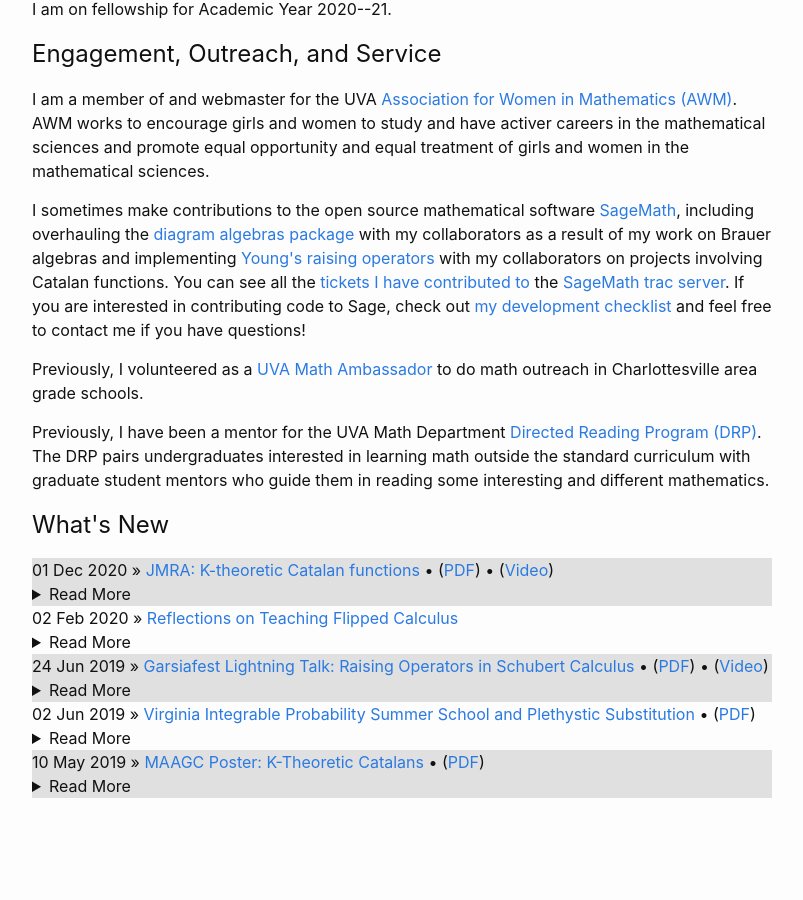
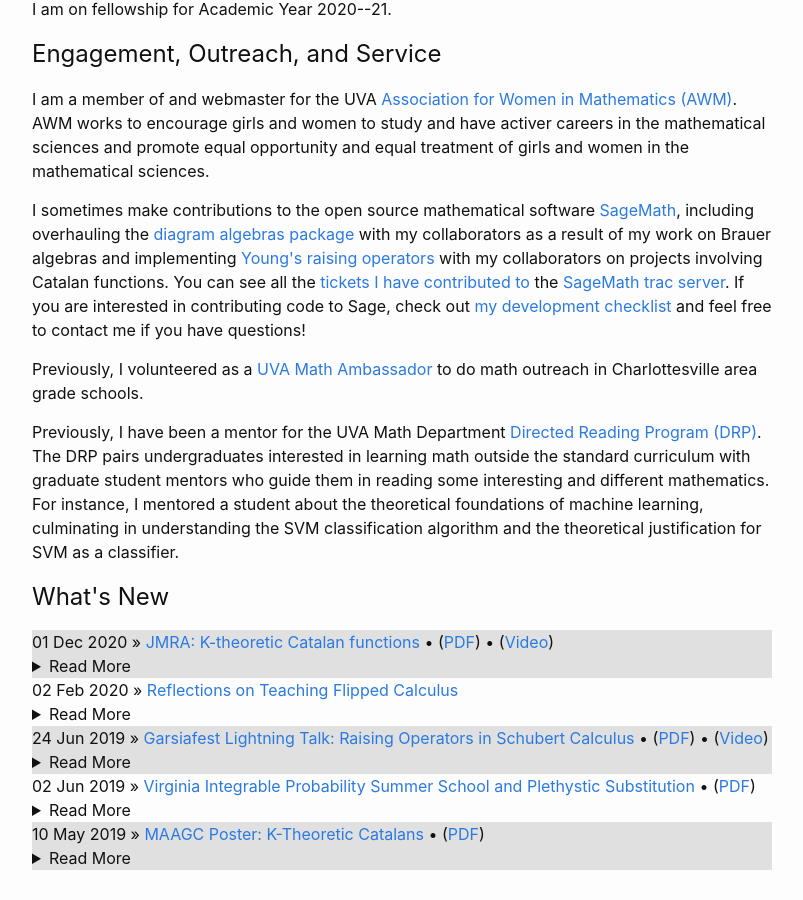
Before and after one commit to ghseeli/ghseeli.github.io, a Jekyll site: the page built from index.html, in a window 1280 px wide and 900 px high, scrolled down 1476 px. Shown: the whole window, without its empty margins (238-1041 px from the left). Built offline with Jekyll 4.4.1, drawn with Linux system fonts in a browser that asks for light colours; formulas are drawn with MathJax 3; before the commit the page ends 2304 px from its top, so only the background shows below that.

Commit message:
Update index.html

```diff
--- a/index.html
+++ b/index.html
@@ -32,7 +32,7 @@ exclude: true
 		<p>I am a member of and webmaster for the UVA <a href="http://math.virginia.edu/awm/">Association for Women in Mathematics (AWM)</a>. AWM works to encourage girls and women to study and have activer careers in the mathematical sciences and promote equal opportunity and equal treatment of girls and women in the mathematical sciences.</p>
 		<p>I sometimes make contributions to the open source mathematical software <a href="https://www.sagemath.org/">SageMath</a>, including overhauling the <a href="https://doc.sagemath.org/html/en/reference/algebras/sage/combinat/diagram_algebras.html">diagram algebras package</a> with my collaborators as a result of my work on Brauer algebras and implementing <a href="https://doc.sagemath.org/html/en/reference/combinat/sage/combinat/partition_shifting_algebras.html">Young's raising operators</a> with my collaborators on projects involving Catalan functions. You can see all the <a href="https://trac.sagemath.org/search?q=ghseeli&noquickjump=1&ticket=on">tickets I have contributed to</a> the <a href="https://trac.sagemath.org/">SageMath trac server</a>. If you are interested in contributing code to Sage, check out <a href="sage/sage_checklist">my development checklist</a> and feel free to contact me if you have questions!</p>
 		<p>Previously, I volunteered as a <a href="http://indorgs.virginia.edu/MathAmbassadors/">UVA Math Ambassador</a> to do math outreach in Charlottesville area grade schools.</p>
-		<p>Previously, I have been a mentor for the UVA Math Department <a href="http://math.virginia.edu/drp/">Directed Reading Program (DRP)</a>. The DRP pairs undergraduates interested in learning math outside the standard curriculum with graduate student mentors who guide them in reading some interesting and different mathematics.</p>
+		<p>Previously, I have been a mentor for the UVA Math Department <a href="http://math.virginia.edu/drp/">Directed Reading Program (DRP)</a>. The DRP pairs undergraduates interested in learning math outside the standard curriculum with graduate student mentors who guide them in reading some interesting and different mathematics. For instance, I mentored a student about the theoretical foundations of machine learning, culminating in understanding the SVM classification algorithm and the theoretical justification for SVM as a classifier. </p>
 	<h2>What's New</h2>
 		<div class="all-posts">
 	  	{% for post in site.posts %}
```
